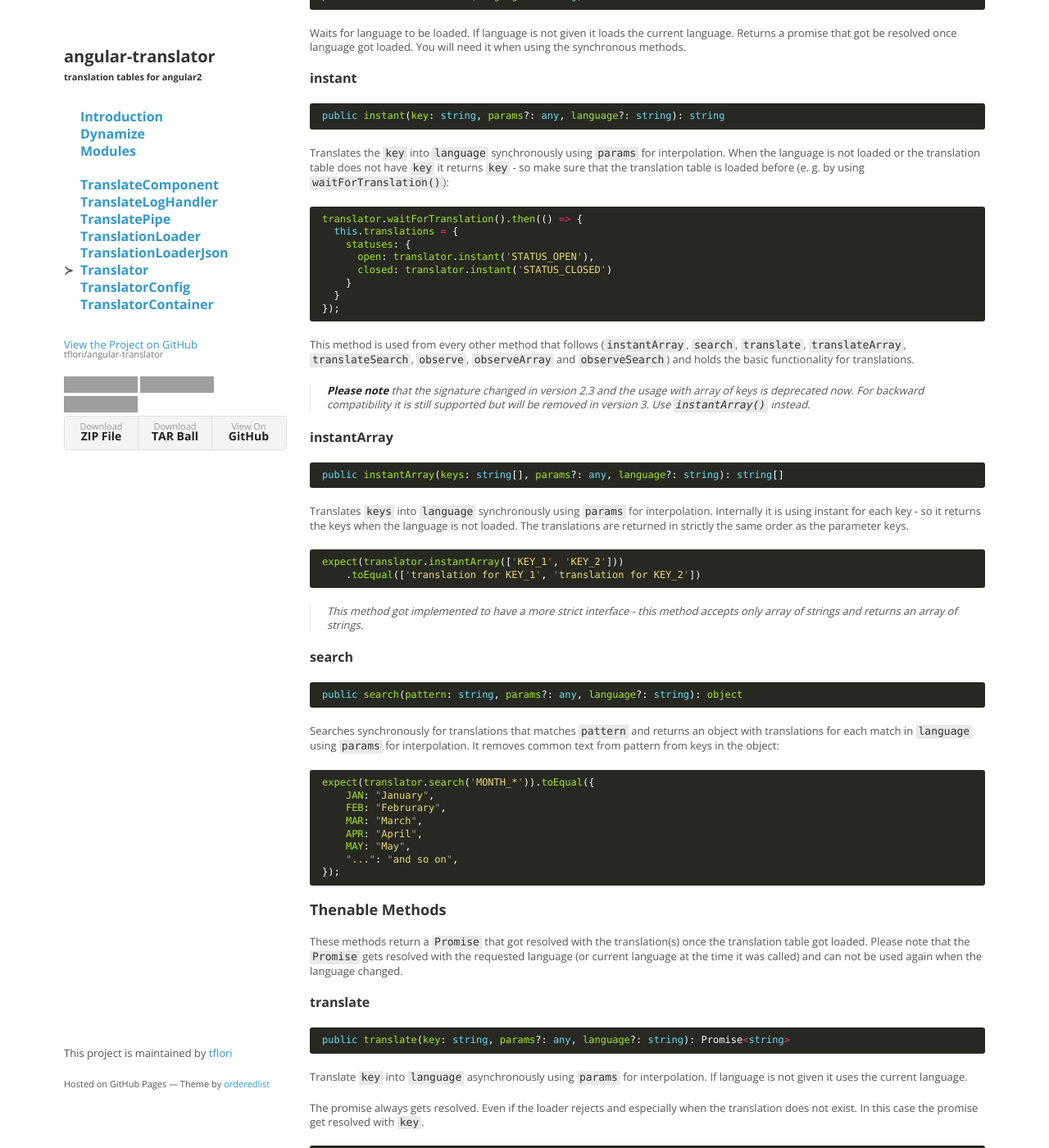
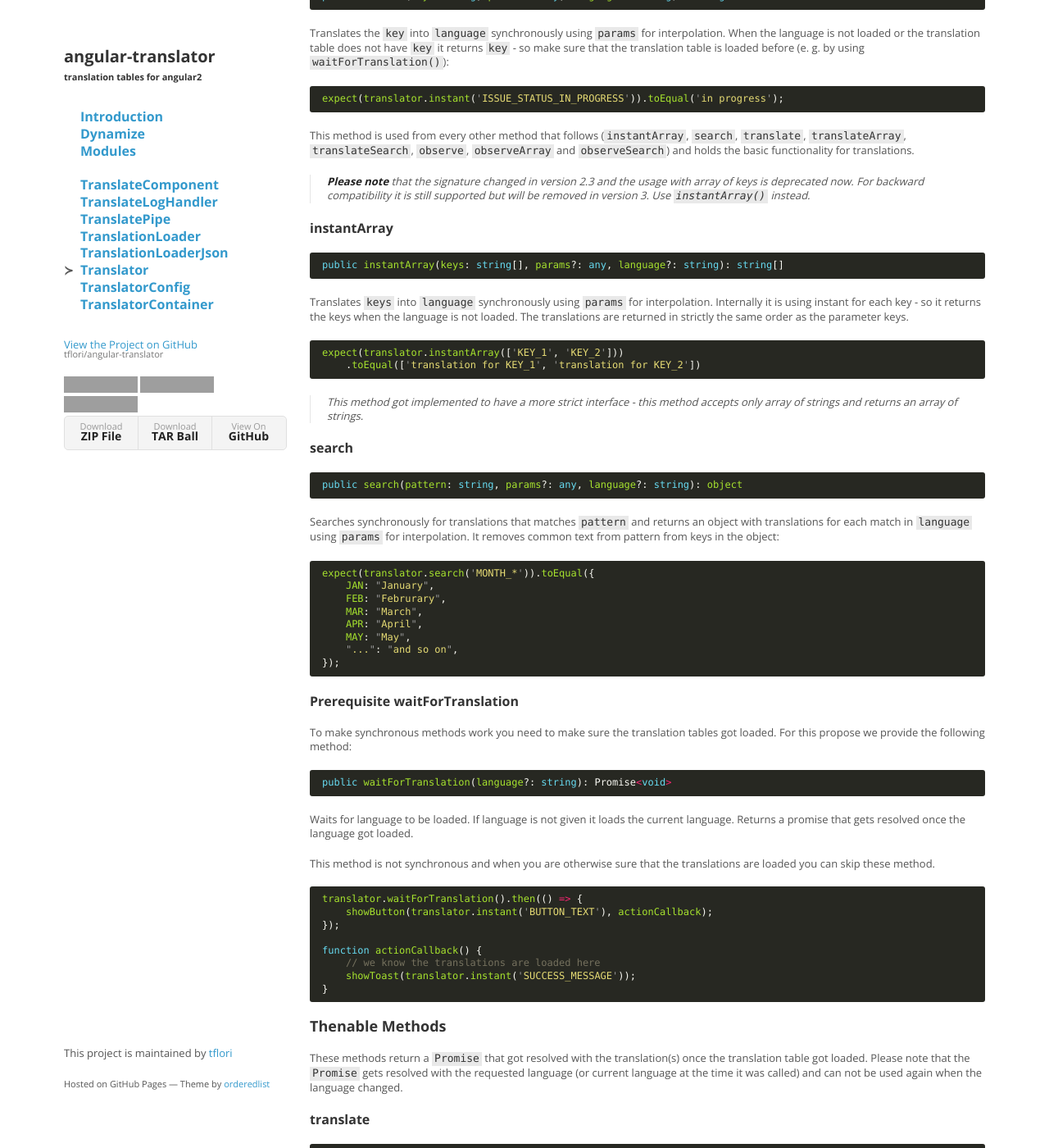
Before and after one commit to tflori/angular-translator, a Jekyll site: the page built from docs/Translator.md, in a window 1280 px wide and 1400 px high, scrolled down 608 px. Shown: the whole window at 82% size. Built offline with Jekyll 4.4.1, drawn with Linux system fonts in a browser that asks for light colours; some of the changed text lies outside the part shown; grey boxes are pictures that could not be loaded.

Commit message:
documentation for version 2.3

````diff
--- a/docs/Translator.md
+++ b/docs/Translator.md
@@ -26,15 +26,6 @@ Translations can use params for dynamization (see  [Dynamize translations with p
 These methods allow you to use the translations without passing a callback. The drawback is of course that they only
 work when the translations got loaded. Often you need to wait till the translation table for the language got loaded.
 
-#### waitForTranslation
-
-```ts
-public waitForTranslation(language?: string): Promise<void>
-```
-
-Waits for language to be loaded. If language is not given it loads the current language. Returns a promise that got be
-resolved once language got loaded. You will need it when using the synchronous methods.
-
 #### instant
 
 ```ts
@@ -43,17 +34,10 @@ public instant(key: string, params?: any, language?: string): string
 
 Translates the `key` into `language` synchronously using `params` for interpolation. When the language is not loaded or
 the translation table does not have `key` it returns `key` - so make sure that the translation table is loaded
-before (e. g. by using `waitForTranslation()`):
+before (e. g. by using [`waitForTranslation()`](#prerequisite-waitfortranslation)):
 
 ```ts
-translator.waitForTranslation().then(() => {
-  this.translations = {
-    statuses: {
-      open: translator.instant('STATUS_OPEN'),
-      closed: translator.instant('STATUS_CLOSED')
-    }
-  }
-});
+expect(translator.instant('ISSUE_STATUS_IN_PROGRESS')).toEqual('in progress');
 ```
 
 This method is used from every other method that follows (`instantArray`, `search`, `translate`, `translateArray`,
@@ -98,6 +82,32 @@ expect(translator.search('MONTH_*')).toEqual({
     MAY: "May",
     "...": "and so on",
 });
+```
+
+#### Prerequisite waitForTranslation
+
+To make synchronous methods work you need to make sure the translation tables got loaded. For this propose we provide
+the following method:
+
+```ts
+public waitForTranslation(language?: string): Promise<void>
+```
+
+Waits for language to be loaded. If language is not given it loads the current language. Returns a promise that gets
+resolved once the language got loaded.
+
+This method is not synchronous and when you are otherwise sure that the translations are loaded you can skip these
+method.
+
+```ts
+translator.waitForTranslation().then(() => {
+    showButton(translator.instant('BUTTON_TEXT'), actionCallback);
+});
+
+function actionCallback() {
+    // we know the translations are loaded here
+    showToast(translator.instant('SUCCESS_MESSAGE'));
+}
 ```
 
 ### Thenable Methods
````
